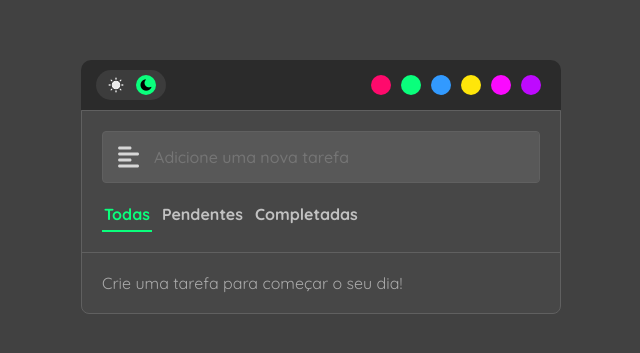
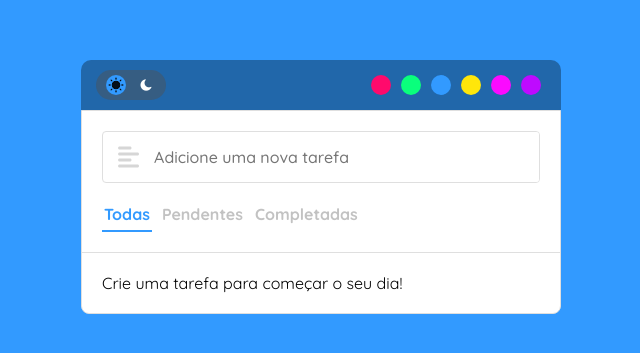
Before and after one commit to jeffreyalvr/todo-list-simples, a React (Create React App) app: page / in a window 1280 px wide. Shown: the part 213-566 px from the top of the page, without its empty margins (319-959 px from the left). Built offline with nearby package versions, Linux system fonts and the light colour scheme.

Commit message:
Adiciona localStorage na cor do tema

```diff
--- a/src/components/Box/index.jsx
+++ b/src/components/Box/index.jsx
@@ -9,12 +9,34 @@ const Box = ({ primaryColor, darkTheme }) => {
   const [todoText, setTodoText] = useState("");
   const [todoList, setTodoList] = useState([]);
 
+  // INFO: apenas para fins de debug
   useEffect(() => {
     console.table(todoList);
   }, [todoList]);
 
   const menus = ["todas", "pendentes", "completadas"];
   const [activeMenu, setActiveMenu] = useState(0);
+
+  const verificaLocalStorage = () => {
+    if (!localStorage.length) return;
+
+    //setTodoList(localStorage.getItem(items));
+  };
+
+  const carregaItensLS = () => {
+    if (localStorage.length) {
+    }
+  };
+
+  const adicionaItensLS = (item) => {
+    localStorage.setItem(`${item.id}_desc`, item.descricao);
+    localStorage.setItem(`${item.id}_state`, item.completo);
+  };
+
+  const removeItensLS = (id) => {
+    localStorage.removeItem(`${id}_desc`);
+    localStorage.removeItem(`${id}_state`);
+  };
 
   const limparInput = () => {
     setTodoText("");
@@ -30,11 +52,16 @@ const Box = ({ primaryColor, darkTheme }) => {
     };
     setTodoList([...todoList, novaMeta]);
 
+    adicionaItensLS(novaMeta);
+
     limparInput();
   };
 
   const removerDaLista = (id) => {
     let listaAposRemocao = todoList.filter((item) => item.id != id);
+
+    removeItensLS(id);
+
     setTodoList(listaAposRemocao);
   };
 
--- a/src/pages/Home/index.jsx
+++ b/src/pages/Home/index.jsx
@@ -4,8 +4,8 @@ import Nav from "../../components/Nav";
 import Box from "../../components/Box";
 
 const Home = () => {
-  const [primaryColor, setPrimaryColor] = useState("green");
-  const [darkTheme, setDarkTheme] = useState(true);
+  const [primaryColor, setPrimaryColor] = useState("blue");
+  const [darkTheme, setDarkTheme] = useState(false);
 
   useEffect(() => {
     if (darkTheme === true) {
@@ -13,7 +13,18 @@ const Home = () => {
     } else {
       document.body.style.backgroundColor = `var(--${primaryColor})`;
     }
+
+    carregarCorLS();
   }, [darkTheme, primaryColor]);
+
+  const editaCorLS = (cor) => {
+    localStorage.setItem("cor", cor);
+  };
+
+  const carregarCorLS = () => {
+    if (localStorage.getItem("cor"))
+      handleThemeColor(localStorage.getItem("cor"));
+  };
 
   const handleThemeColor = (color) => {
     switch (color) {
@@ -38,6 +49,8 @@ const Home = () => {
       default:
         setPrimaryColor("blue");
     }
+
+    editaCorLS(color);
   };
 
   const handleDarkTheme = (state) => {
```
